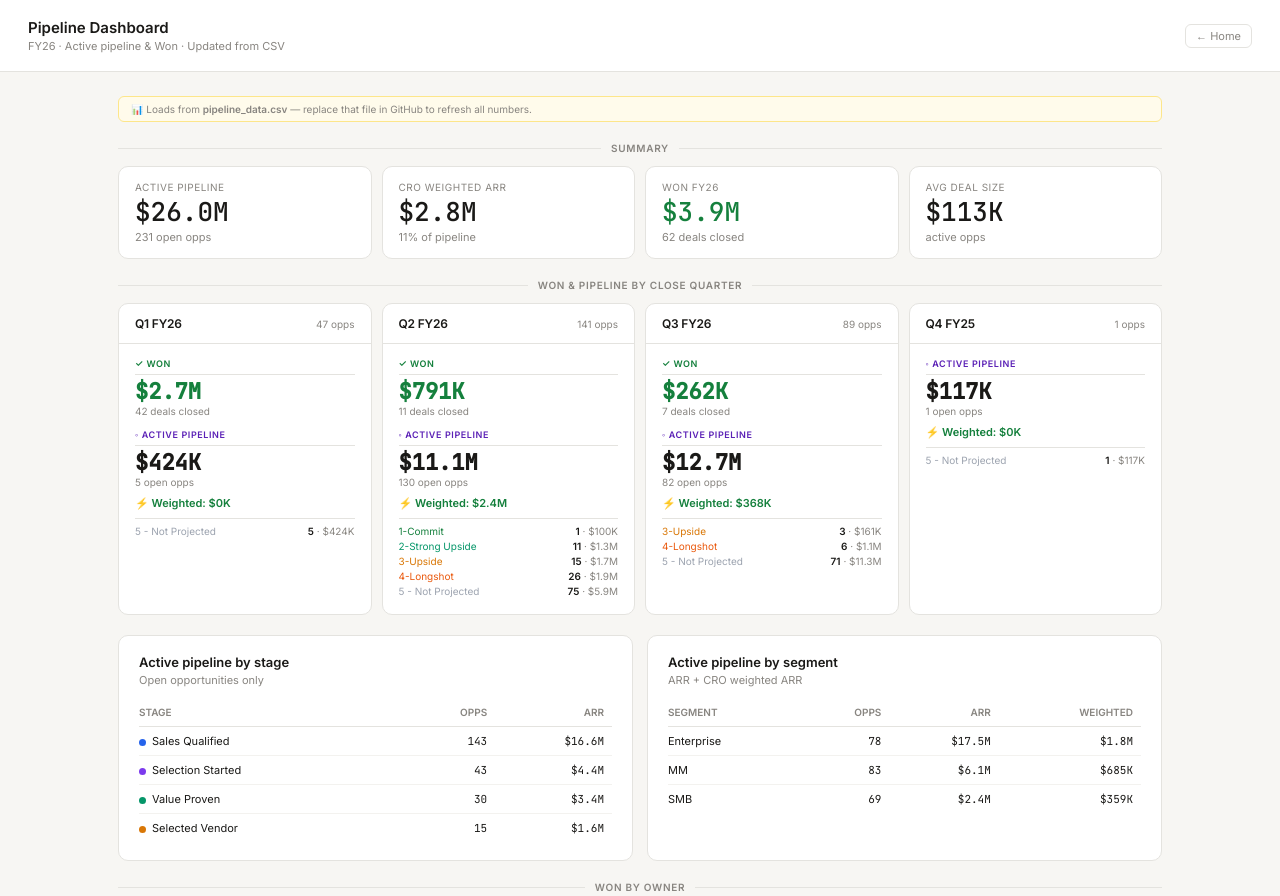
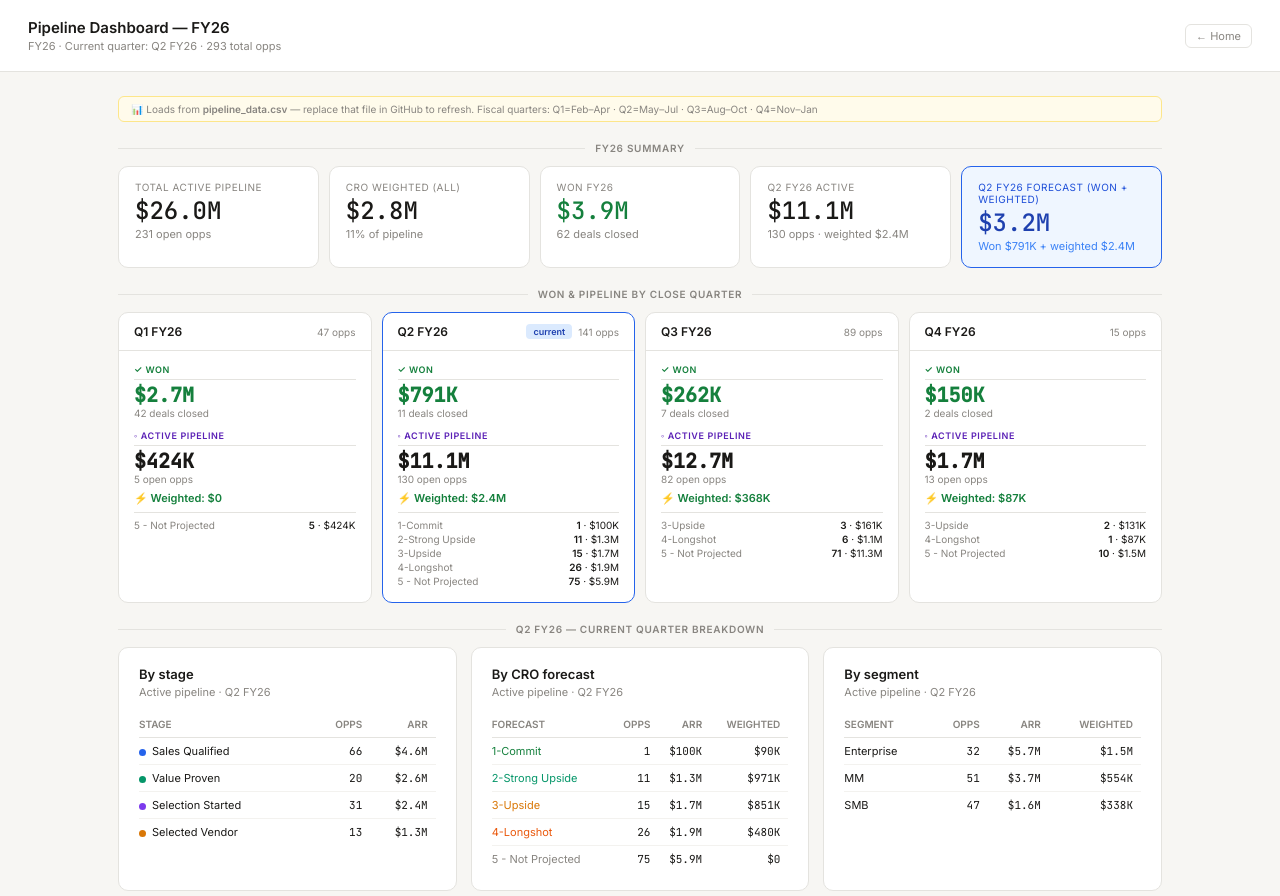
Before and after one commit to hadasdror-hash/dealhub-gtm-dashboard, a plain HTML site: page pipeline.html in a window 1280 px wide. Shown: the top 896 px of the page. Drawn offline with nearby package versions, Linux system fonts and the light colour scheme.

Commit message:
Add files via upload

```diff
--- a/pipeline.html
+++ b/pipeline.html
@@ -17,10 +17,10 @@
   .sep{display:flex;align-items:center;gap:10px;margin:20px 0 12px}
   .sep .sl{flex:1;height:1px;background:var(--border)}
   .sep .st{font-size:10px;font-weight:600;text-transform:uppercase;letter-spacing:0.7px;color:var(--muted);white-space:nowrap}
-  .kpi-grid{display:grid;grid-template-columns:repeat(4,1fr);gap:10px;margin-bottom:20px}
+  .kpi-grid{display:grid;grid-template-columns:repeat(5,1fr);gap:10px;margin-bottom:20px}
   .kpi{background:var(--surface);border:1px solid var(--border);border-radius:10px;padding:14px 16px}
   .kpi .kl{font-size:10px;color:var(--muted);text-transform:uppercase;letter-spacing:0.5px;margin-bottom:6px}
-  .kpi .kv{font-family:'JetBrains Mono',monospace;font-size:26px;font-weight:500;line-height:1;margin-bottom:5px}
+  .kpi .kv{font-family:'JetBrains Mono',monospace;font-size:24px;font-weight:500;line-height:1;margin-bottom:4px}
   .kpi .kd{font-size:11px;color:var(--muted)}
   .g2{display:grid;grid-template-columns:1fr 1fr;gap:14px;margin-bottom:20px}
   .g3{display:grid;grid-template-columns:1fr 1fr 1fr;gap:14px;margin-bottom:20px}
@@ -28,59 +28,63 @@
   .card{background:var(--surface);border:1px solid var(--border);border-radius:10px;padding:18px 20px}
   .card-title{font-size:13px;font-weight:600;margin-bottom:3px}
   .card-sub{font-size:11px;color:var(--muted);margin-bottom:14px}
-  /* Quarter cards */
   .q-block{background:var(--surface);border:1px solid var(--border);border-radius:10px;overflow:hidden}
-  .q-header{padding:12px 16px;border-bottom:1px solid var(--border);display:flex;align-items:center;justify-content:space-between}
-  .q-label{font-size:12px;font-weight:700;letter-spacing:-0.2px}
-  .q-body{padding:14px 16px}
-  .q-section{margin-bottom:12px}
+  .q-block.current{border-color:#2563EB;border-width:1.5px}
+  .q-header{padding:11px 15px;border-bottom:1px solid var(--border);display:flex;align-items:center;justify-content:space-between}
+  .q-label{font-size:12px;font-weight:700}
+  .q-body{padding:13px 15px}
+  .q-section{margin-bottom:11px}
   .q-section:last-child{margin-bottom:0}
-  .q-section-label{font-size:9px;font-weight:600;text-transform:uppercase;letter-spacing:0.6px;margin-bottom:6px;padding-bottom:5px;border-bottom:1px solid var(--border)}
-  .q-num{font-family:'JetBrains Mono',monospace;font-size:22px;font-weight:600;line-height:1}
-  .q-sub{font-size:10px;color:var(--muted);margin-top:2px;margin-bottom:8px}
+  .q-section-label{font-size:9px;font-weight:700;text-transform:uppercase;letter-spacing:0.6px;margin-bottom:5px;padding-bottom:4px;border-bottom:0.5px solid var(--border)}
+  .q-num{font-family:'JetBrains Mono',monospace;font-size:20px;font-weight:600;line-height:1}
+  .q-sub{font-size:10px;color:var(--muted);margin-top:2px;margin-bottom:6px}
   .q-weighted{font-size:11px;font-weight:600;color:#15803D}
-  .q-won-num{font-family:'JetBrains Mono',monospace;font-size:22px;font-weight:600;line-height:1;color:#15803D}
-  .cro-row{display:flex;justify-content:space-between;font-size:10px;margin-bottom:3px;color:var(--muted)}
+  .q-won-num{font-family:'JetBrains Mono',monospace;font-size:20px;font-weight:600;color:#15803D;line-height:1}
+  .cro-row{display:flex;justify-content:space-between;font-size:10px;margin-bottom:2px}
+  .cro-row span:first-child{color:var(--muted)}
   .cro-row strong{color:var(--text)}
-  /* Owner table */
   table{width:100%;border-collapse:collapse;font-size:11px}
-  th{text-align:left;padding:5px 8px 8px 0;font-size:10px;color:var(--muted);font-weight:600;text-transform:uppercase;border-bottom:1px solid var(--border)}
+  th{text-align:left;padding:5px 8px 7px 0;font-size:10px;color:var(--muted);font-weight:600;text-transform:uppercase;border-bottom:1px solid var(--border)}
   th:not(:first-child){text-align:right}
-  td{padding:7px 8px 7px 0;border-bottom:0.5px solid #f3f2ef}
+  td{padding:6px 8px 6px 0;border-bottom:0.5px solid #f3f2ef}
   td:not(:first-child){text-align:right;font-family:'JetBrains Mono',monospace;font-size:11px}
   tr:last-child td{border-bottom:none}
   .dot{display:inline-block;width:7px;height:7px;border-radius:50%;margin-right:6px;vertical-align:middle}
   .won-badge{display:inline-flex;align-items:center;gap:4px;background:#DCFCE7;color:#14532D;font-size:10px;font-weight:600;padding:2px 7px;border-radius:4px}
   .pipe-badge{display:inline-flex;align-items:center;gap:4px;background:#EDE9FE;color:#4C1D95;font-size:10px;font-weight:600;padding:2px 7px;border-radius:4px}
+  .current-tag{font-size:9px;background:#DBEAFE;color:#1E40AF;padding:2px 7px;border-radius:4px;font-weight:600}
   .update-note{font-size:10px;color:var(--muted);background:#FFFBEB;border:1px solid #FDE68A;border-radius:6px;padding:6px 12px;margin-bottom:16px}
   .footnote{font-size:10px;color:var(--tiny);text-align:center;margin-top:24px;padding-top:14px;border-top:1px solid var(--border)}
   .loading{text-align:center;padding:40px;color:var(--muted)}
+  .cro-color-1{color:#15803D}.cro-color-2{color:#059669}.cro-color-3{color:#D97706}.cro-color-4{color:#EA580C}.cro-color-5{color:#888580}
 </style>
 </head>
 <body>
 <div class="header">
-  <div><h1>Pipeline Dashboard</h1><p id="header-sub">Loading...</p></div>
+  <div><h1>Pipeline Dashboard — FY26</h1><p id="header-sub">Loading...</p></div>
   <a class="back" href="home.html">← Home</a>
 </div>
 <div class="canvas">
-  <div class="update-note">📊 Loads from <strong>pipeline_data.csv</strong> — replace that file in GitHub to refresh all numbers.</div>
+  <div class="update-note">📊 Loads from <strong>pipeline_data.csv</strong> — replace that file in GitHub to refresh. Fiscal quarters: Q1=Feb–Apr · Q2=May–Jul · Q3=Aug–Oct · Q4=Nov–Jan</div>
   <div id="dashboard"><div class="loading">Loading pipeline data...</div></div>
 </div>
 
 <script>
-function fmt(n){ return n>=1e6?'$'+(n/1e6).toFixed(1)+'M':'$'+(n/1000).toFixed(0)+'K'; }
-function fmtN(n){ return n.toLocaleString(); }
+function fmt(n){ if(!n||isNaN(n))return '$0'; return n>=1e6?'$'+(n/1e6).toFixed(1)+'M':'$'+Math.round(n/1000)+'K'; }
+function fmtN(n){ return (n||0).toLocaleString(); }
 
-const CRO_WEIGHTS = {'1-Commit':0.9,'2-Strong Upside':0.75,'3-Upside':0.5,'4-Longshot':0.25,'5 - Not Projected':0};
-const STAGE_COLORS = {'Sales Qualified':'#2563EB','Selection Started':'#7C3AED','Value Proven':'#059669','Selected Vendor':'#D97706','Won':'#15803D'};
-const CRO_COLORS = {'1-Commit':'#15803D','2-Strong Upside':'#059669','3-Upside':'#D97706','4-Longshot':'#EA580C','5 - Not Projected':'#9CA3AF'};
+const CRO_WEIGHTS = {'1-Commit':0.9,'2-Strong Upside':0.75,'3-Upside':0.5,'4-Longshot':0.25,'5 - Not Projected':0,'Lost':0};
+const CRO_ORDER = ['1-Commit','2-Strong Upside','3-Upside','4-Longshot','5 - Not Projected'];
+const CRO_COLORS = {'1-Commit':'cro-color-1','2-Strong Upside':'cro-color-2','3-Upside':'cro-color-3','4-Longshot':'cro-color-4','5 - Not Projected':'cro-color-5'};
+const STAGE_COLORS = {'Sales Qualified':'#2563EB','Selection Started':'#7C3AED','Value Proven':'#059669','Selected Vendor':'#D97706'};
 
-function closeQ(dateStr) {
+// DealHub fiscal quarter: Feb-Apr=Q1, May-Jul=Q2, Aug-Oct=Q3, Nov-Jan=Q4
+function fyQuarter(dateStr) {
   if(!dateStr) return 'Unknown';
   let d = new Date(dateStr);
-  if(isNaN(d)) {
-    const parts = dateStr.split('/');
-    if(parts.length===3) d = new Date(`${parts[2]}-${parts[1]}-${parts[0]}`);
+  if(isNaN(d)){
+    const p = dateStr.split('/');
+    if(p.length===3) d = new Date(`${p[2]}-${p[1].padStart(2,'0')}-${p[0].padStart(2,'0')}`);
   }
   if(isNaN(d)) return 'Unknown';
   const mo = d.getMonth()+1;
@@ -94,37 +98,46 @@ function closeQ(dateStr) {
   return `Q${q} FY${String(fy).slice(2)}`;
 }
 
+const CURRENT_Q = 'Q2 FY26';
+
 Papa.parse('pipeline_data.csv',{
   download:true, header:true,
   complete: function(results){
-    const rows = results.data.filter(r=>r['Stage'] && r['Opportunity Name']);
+    const rows = results.data.filter(r=>r['Stage']&&r['Opportunity Name']);
     rows.forEach(r=>{
-      r._arr = parseFloat(r['ARR (converted)'])||0;
+      r._arr = parseFloat((r['ARR (converted)']||'').toString().replace(/[$,]/g,''))||0;
       r._weight = CRO_WEIGHTS[r['CRO Forecast Status']]||0;
       r._weighted = r._arr * r._weight;
-      r._closeQ = closeQ(r['Close Date']);
+      r._closeQ = fyQuarter(r['Close Date']);
     });
 
     const won = rows.filter(r=>r['Stage']==='Won');
     const active = rows.filter(r=>r['Stage']!=='Won');
-
     const sumArr = a=>a.reduce((s,r)=>s+r._arr,0);
     const sumW = a=>a.reduce((s,r)=>s+r._weighted,0);
 
-    // Group by quarter
-    const quarters = [...new Set([...won,...active].map(r=>r._closeQ))].filter(q=>q!=='Unknown').sort();
+    // Current quarter focus
+    const cqWon = won.filter(r=>r._closeQ===CURRENT_Q);
+    const cqActive = active.filter(r=>r._closeQ===CURRENT_Q);
 
-    const wonByQ={}, activeByQ={};
-    quarters.forEach(q=>{
-      wonByQ[q] = won.filter(r=>r._closeQ===q);
-      activeByQ[q] = active.filter(r=>r._closeQ===q);
-    });
+    document.getElementById('header-sub').textContent = `FY26 · Current quarter: ${CURRENT_Q} · ${rows.length} total opps`;
 
-    // By stage
+    // Quarters to show
+    const quarters = ['Q1 FY26','Q2 FY26','Q3 FY26','Q4 FY26'];
+
+    // By stage (current Q active)
     const stageMap={};
-    active.forEach(r=>{ const s=r['Stage']; if(!stageMap[s])stageMap[s]={deals:0,arr:0}; stageMap[s].deals++;stageMap[s].arr+=r._arr; });
+    cqActive.forEach(r=>{const s=r['Stage'];if(!stageMap[s])stageMap[s]={deals:0,arr:0};stageMap[s].deals++;stageMap[s].arr+=r._arr;});
 
-    // By owner - won
+    // By CRO (current Q active)
+    const croMap={};
+    cqActive.forEach(r=>{const c=r['CRO Forecast Status']||'Unknown';if(!croMap[c])croMap[c]={deals:0,arr:0,weighted:0};croMap[c].deals++;croMap[c].arr+=r._arr;croMap[c].weighted+=r._weighted;});
+
+    // By segment (current Q active)
+    const segMap={};
+    cqActive.forEach(r=>{const s=r['Sales Team Size']||'Unknown';if(!segMap[s])segMap[s]={deals:0,arr:0,weighted:0};segMap[s].deals++;segMap[s].arr+=r._arr;segMap[s].weighted+=r._weighted;});
+
+    // By owner won
     const ownerMap={};
     rows.forEach(r=>{
       const o=r['Opportunity Owner']||'Unknown';
@@ -135,49 +148,47 @@ Papa.parse('pipeline_data.csv',{
     });
     const topOwners=Object.entries(ownerMap).sort((a,b)=>b[1].wonArr-a[1].wonArr).slice(0,10);
 
-    // By segment
-    const segMap={};
-    active.forEach(r=>{ const s=r['Sales Team Size']||'Unknown'; if(!segMap[s])segMap[s]={deals:0,arr:0,weighted:0}; segMap[s].deals++;segMap[s].arr+=r._arr;segMap[s].weighted+=r._weighted; });
-
-    document.getElementById('header-sub').textContent = 'FY26 · Active pipeline & Won · Updated from CSV';
-
     document.getElementById('dashboard').innerHTML = `
-      <div class="sep"><div class="sl"></div><div class="st">Summary</div><div class="sl"></div></div>
+      <div class="sep"><div class="sl"></div><div class="st">FY26 summary</div><div class="sl"></div></div>
       <div class="kpi-grid">
-        <div class="kpi"><div class="kl">Active pipeline</div><div class="kv">${fmt(sumArr(active))}</div><div class="kd">${fmtN(active.length)} open opps</div></div>
-        <div class="kpi"><div class="kl">CRO weighted ARR</div><div class="kv">${fmt(sumW(active))}</div><div class="kd">${(sumW(active)/sumArr(active)*100).toFixed(0)}% of pipeline</div></div>
+        <div class="kpi"><div class="kl">Total active pipeline</div><div class="kv">${fmt(sumArr(active))}</div><div class="kd">${fmtN(active.length)} open opps</div></div>
+        <div class="kpi"><div class="kl">CRO weighted (all)</div><div class="kv">${fmt(sumW(active))}</div><div class="kd">${Math.round(sumW(active)/sumArr(active)*100)||0}% of pipeline</div></div>
         <div class="kpi"><div class="kl">Won FY26</div><div class="kv" style="color:#15803D">${fmt(sumArr(won))}</div><div class="kd">${fmtN(won.length)} deals closed</div></div>
-        <div class="kpi"><div class="kl">Avg deal size</div><div class="kv">${fmt(sumArr(active)/Math.max(active.length,1))}</div><div class="kd">active opps</div></div>
+        <div class="kpi"><div class="kl">${CURRENT_Q} active</div><div class="kv">${fmt(sumArr(cqActive))}</div><div class="kd">${fmtN(cqActive.length)} opps · weighted ${fmt(sumW(cqActive))}</div></div>
+        <div class="kpi" style="border-color:#2563EB;background:#EFF6FF;"><div class="kl" style="color:#1D4ED8;">${CURRENT_Q} forecast (won + weighted)</div><div class="kv" style="color:#1E40AF;">${fmt(sumArr(cqWon)+sumW(cqActive))}</div><div class="kd" style="color:#3B82F6;">Won ${fmt(sumArr(cqWon))} + weighted ${fmt(sumW(cqActive))}</div></div>
       </div>
 
-      <div class="sep"><div class="sl"></div><div class="st">Won & Pipeline by close quarter</div><div class="sl"></div></div>
+      <div class="sep"><div class="sl"></div><div class="st">Won & pipeline by close quarter</div><div class="sl"></div></div>
       <div class="g4">
-        ${quarters.slice(0,4).map(q=>{
-          const w=wonByQ[q]||[], a=activeByQ[q]||[];
-          const wArr=sumArr(w), aArr=sumArr(a), aW=sumW(a);
-          return `<div class="q-block">
+        ${quarters.map(q=>{
+          const w=won.filter(r=>r._closeQ===q);
+          const a=active.filter(r=>r._closeQ===q);
+          const isCurrent = q===CURRENT_Q;
+          if(w.length===0&&a.length===0) return '';
+          return `<div class="q-block ${isCurrent?'current':''}">
             <div class="q-header">
               <span class="q-label">${q}</span>
-              <span style="font-size:10px;color:var(--muted)">${fmtN(w.length+a.length)} opps</span>
+              <span style="display:flex;align-items:center;gap:6px;">
+                ${isCurrent?'<span class="current-tag">current</span>':''}
+                <span style="font-size:10px;color:var(--muted)">${fmtN(w.length+a.length)} opps</span>
+              </span>
             </div>
             <div class="q-body">
-              ${w.length>0?`
-              <div class="q-section">
+              ${w.length>0?`<div class="q-section">
                 <div class="q-section-label" style="color:#15803D;">✓ Won</div>
-                <div class="q-won-num">${fmt(wArr)}</div>
+                <div class="q-won-num">${fmt(sumArr(w))}</div>
                 <div class="q-sub">${fmtN(w.length)} deals closed</div>
               </div>`:''}
-              ${a.length>0?`
-              <div class="q-section">
+              ${a.length>0?`<div class="q-section">
                 <div class="q-section-label" style="color:#5B21B6;">◦ Active pipeline</div>
-                <div class="q-num">${fmt(aArr)}</div>
+                <div class="q-num">${fmt(sumArr(a))}</div>
                 <div class="q-sub">${fmtN(a.length)} open opps</div>
-                <div class="q-weighted">⚡ Weighted: ${fmt(aW)}</div>
-                <div style="margin-top:8px;padding-top:6px;border-top:0.5px solid var(--border)">
-                  ${Object.entries(CRO_WEIGHTS).map(([k])=>{
+                <div class="q-weighted">⚡ Weighted: ${fmt(sumW(a))}</div>
+                <div style="margin-top:7px;padding-top:6px;border-top:0.5px solid var(--border)">
+                  ${CRO_ORDER.map(k=>{
                     const sub=a.filter(r=>r['CRO Forecast Status']===k);
                     if(!sub.length)return '';
-                    return `<div class="cro-row"><span style="color:${CRO_COLORS[k]||'#888'}">${k}</span><span><strong>${fmtN(sub.length)}</strong> · ${fmt(sub.reduce((s,r)=>s+r._arr,0))}</span></div>`;
+                    return `<div class="cro-row"><span class="${CRO_COLORS[k]||'cro-color-5'}">${k}</span><span><strong>${fmtN(sub.length)}</strong> · ${fmt(sub.reduce((s,r)=>s+r._arr,0))}</span></div>`;
                   }).join('')}
                 </div>
               </div>`:''}
@@ -186,10 +197,11 @@ Papa.parse('pipeline_data.csv',{
         }).join('')}
       </div>
 
-      <div class="g2">
+      <div class="sep"><div class="sl"></div><div class="st">${CURRENT_Q} — current quarter breakdown</div><div class="sl"></div></div>
+      <div class="g3">
         <div class="card">
-          <div class="card-title">Active pipeline by stage</div>
-          <div class="card-sub">Open opportunities only</div>
+          <div class="card-title">By stage</div>
+          <div class="card-sub">Active pipeline · ${CURRENT_Q}</div>
           <table>
             <thead><tr><th>Stage</th><th>Opps</th><th>ARR</th></tr></thead>
             <tbody>
@@ -200,8 +212,22 @@ Papa.parse('pipeline_data.csv',{
           </table>
         </div>
         <div class="card">
-          <div class="card-title">Active pipeline by segment</div>
-          <div class="card-sub">ARR + CRO weighted ARR</div>
+          <div class="card-title">By CRO forecast</div>
+          <div class="card-sub">Active pipeline · ${CURRENT_Q}</div>
+          <table>
+            <thead><tr><th>Forecast</th><th>Opps</th><th>ARR</th><th>Weighted</th></tr></thead>
+            <tbody>
+              ${CRO_ORDER.map(k=>{
+                const d=croMap[k]||{deals:0,arr:0,weighted:0};
+                if(!d.deals) return '';
+                return `<tr><td class="${CRO_COLORS[k]||''}">${k}</td><td>${fmtN(d.deals)}</td><td>${fmt(d.arr)}</td><td>${fmt(d.weighted)}</td></tr>`;
+              }).join('')}
+            </tbody>
+          </table>
+        </div>
+        <div class="card">
+          <div class="card-title">By segment</div>
+          <div class="card-sub">Active pipeline · ${CURRENT_Q}</div>
           <table>
             <thead><tr><th>Segment</th><th>Opps</th><th>ARR</th><th>Weighted</th></tr></thead>
             <tbody>
@@ -214,7 +240,7 @@ Papa.parse('pipeline_data.csv',{
         </div>
       </div>
 
-      <div class="sep"><div class="sl"></div><div class="st">Won by owner</div><div class="sl"></div></div>
+      <div class="sep"><div class="sl"></div><div class="st">Won by owner — full FY26</div><div class="sl"></div></div>
       <div class="card">
         <table>
           <thead><tr><th>Owner</th><th>Won deals</th><th>Won ARR</th><th>Open pipeline</th><th>Pipeline ARR</th></tr></thead>
@@ -231,10 +257,10 @@ Papa.parse('pipeline_data.csv',{
         </table>
       </div>
 
-      <div class="footnote">DealHub GTM Ops · CSV-driven · Replace pipeline_data.csv in GitHub to update</div>
+      <div class="footnote">DealHub GTM Ops · FY quarters: Q1=Feb–Apr · Q2=May–Jul · Q3=Aug–Oct · Q4=Nov–Jan · Replace pipeline_data.csv in GitHub to update</div>
     `;
   },
-  error:function(){ document.getElementById('dashboard').innerHTML='<div class="loading">Error loading pipeline_data.csv</div>'; }
+  error:function(){ document.getElementById('dashboard').innerHTML='<div class="loading">Error loading pipeline_data.csv — make sure the file is in the same GitHub folder</div>'; }
 });
 </script>
 </body>
```
